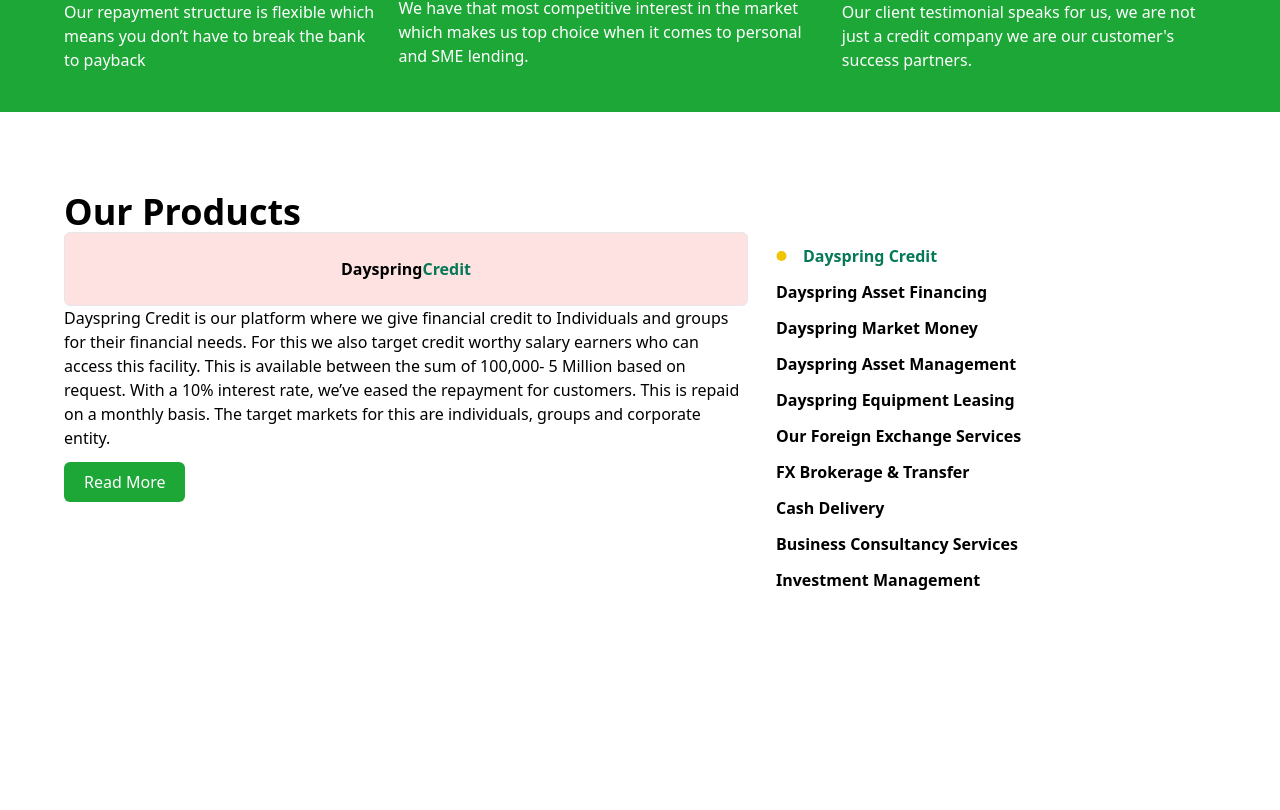
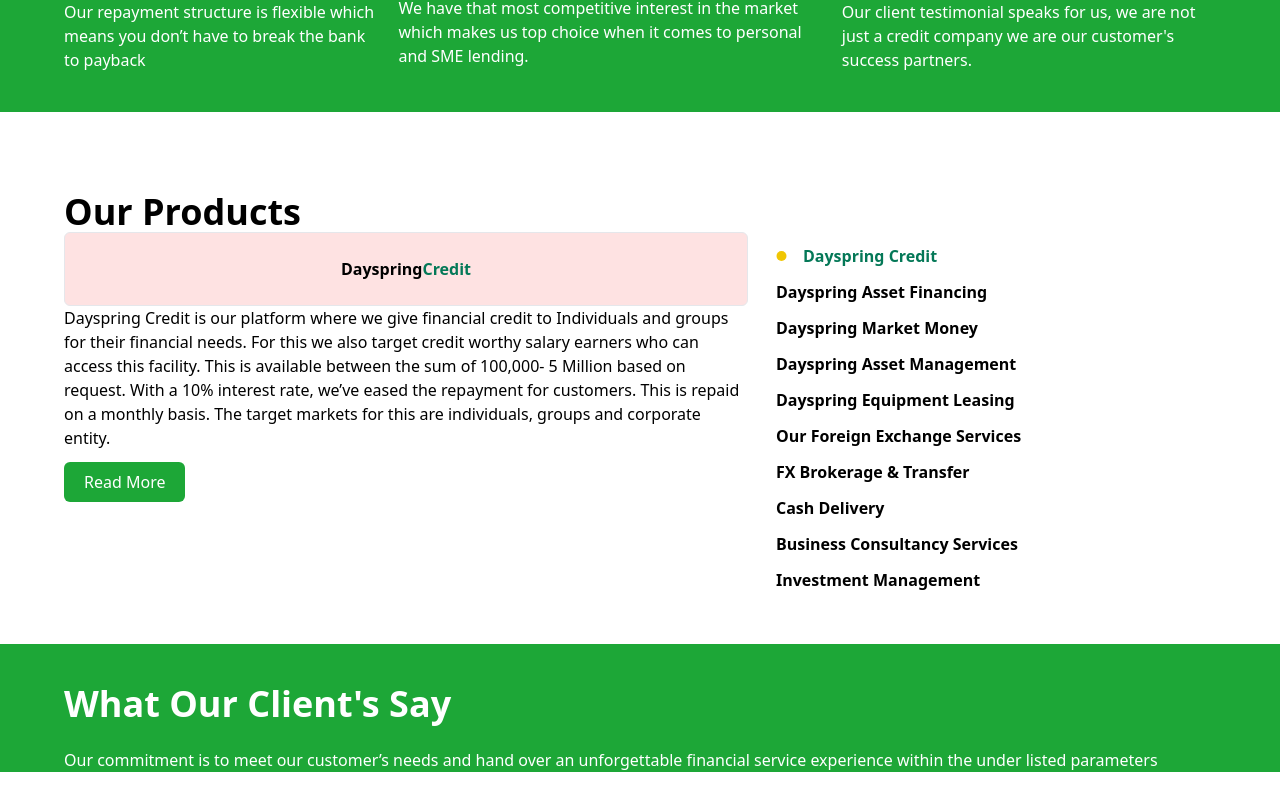
Before and after one commit to ayomideEnoch/dayspring, a Vue app: page / in a window 1280 px wide. Shown: the part 1088-1898 px from the top of the page. Before the commit the page ends 1732 px from the top, so only its background shows below. Built offline with nearby package versions, Linux system fonts and the light colour scheme.

Commit message:
next commit

```diff
--- a/src/views/Home.vue
+++ b/src/views/Home.vue
@@ -186,6 +186,16 @@
         </div>
       </div>
     </section>
+    <section
+      class="pt-10 px-16 mt-10 mb-10 space-y-6 text-white"
+      style="background: #1da737"
+    >
+      <p class="text-4xl font-extrabold">What Our Client's Say</p>
+      <p>
+        Our commitment is to meet our customer’s needs and hand over an unforgettable
+        financial service experience within the under listed parameters
+      </p>
+    </section>
   </div>
 </template>
 
```
